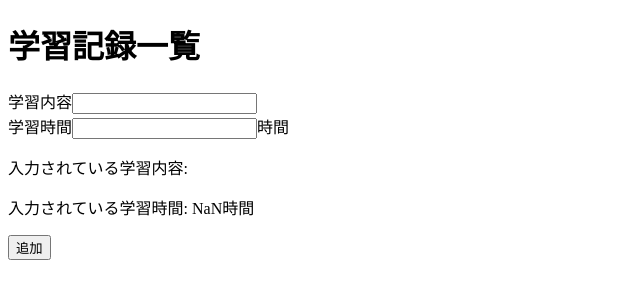
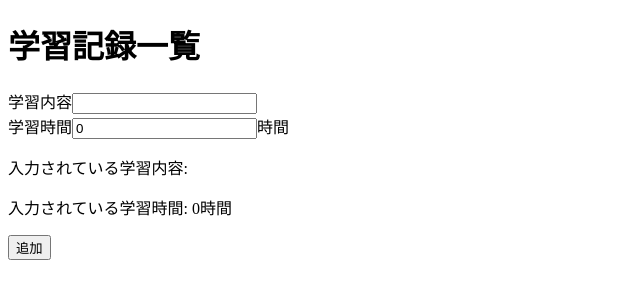
Before and after one commit to Takumi-Tajima/sample-vite, a React (Vite) app: page / in a window 1280 px wide. Shown: the top 300 px of the page, without its empty margins (0-640 px from the left). Built offline with nearby package versions, Linux system fonts and the light colour scheme.

Commit message:
学習時間は0で統一

```diff
--- a/src/StudyRecords.jsx
+++ b/src/StudyRecords.jsx
@@ -3,12 +3,12 @@ import { useState } from "react";
 export const StudyRecords = () => {
   const [records, setRecords] = useState([]);
   const [studyContent, setStudyContent] = useState("");
-  const [studyTime, setStudyTime] = useState("");
+  const [studyTime, setStudyTime] = useState(0);
 
   const onClickAddNewRecords = () => {
     const newRecords = [...records, { title: studyContent, time: studyTime }];
     setStudyContent("");
-    setStudyTime("");
+    setStudyTime(0);
     setRecords(newRecords);
   }
   const onChangeStudyContent = (e) => {
@@ -30,7 +30,7 @@ export const StudyRecords = () => {
         <input id="studyTime" value={studyTime} onChange={onChangeStudyTime} />時間
       </div>
       <p>入力されている学習内容: {studyContent}</p>
-      <p>入力されている学習時間: {studyTime == "" ? "NaN" : studyTime}時間</p>
+      <p>入力されている学習時間: {studyTime}時間</p>
       <ul>
         {records.map((record, index) => (
           <li key={index}>{record.title} {record.time}時間</li>
```
